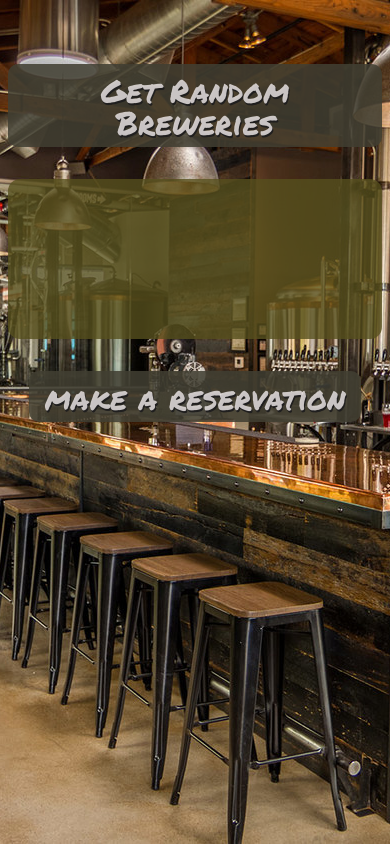
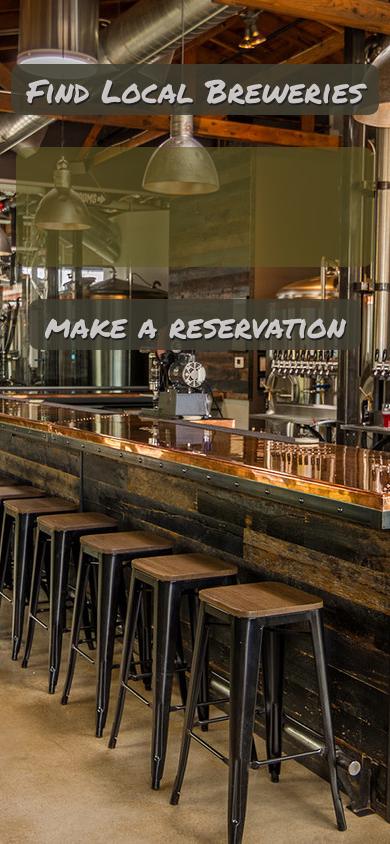
Before and after one commit to jessehunter311/charity-site, a plain HTML site: page index.html in a window 390 px wide. Drawn offline with Linux system fonts and the light colour scheme; files whose address does not match are found by name.

Commit message:
added media queries

```diff
--- a/index.html
+++ b/index.html
@@ -11,18 +11,23 @@
 <body>
     <div class="results">
         <div class="buttons">
-            <button id="btn">Get Random Breweries</button>
+            <button id="btn">Find Local Breweries</button>
         </div>
         <div id="result" class="result">
             <p>
             </p>
         </div>
     </div>
+
     <div id="reservation" class="buttons">
         <button id="btn">make a reservation</button>
     </div>
 
+
+
     <script src="C:\Users\311wa\Documents\CLproject\script.js"></script>
+
+
 
 </body>
 </html>
--- a/script.js
+++ b/script.js
@@ -18,7 +18,7 @@ function getRandomBrewery() {
 			 -<br />
 			 ${brew.street}<br />
 			 -<br />
-			 <a href='${brew.website_url}'>${brew.website_url}</a>`;
+			 <a target="_blank" rel="noopener noreferrer" href='${brew.website_url}'>Visit Site</a>`;
 			})
 			.catch((error) => {
 				console.error('Error:', error);
--- a/styles.css
+++ b/styles.css
@@ -15,13 +15,15 @@ body {
 }
 
 .result {
+    margin-right: 12rem;
+    margin-left: 12rem;
     font-family: 'Martel', serif;
     font-size: 2rem;
     padding: 2em;
     text-align: center;
     text-shadow: 2px 2px #201f1f;
     color: rgba(240, 239, 243, 0.897);
-    background-color: #57501ec9;
+    background-color: #635b249f;
     border-radius: 12px;
     -webkit-background-clip: padding-box;
     -moz-background-clip:    padding;
@@ -72,3 +74,34 @@ a {
     font-size: 24px;
     color: rgb(150, 187, 187);
 }
+
+.map {
+    display: flex;
+    align-items: center;
+    justify-content: center;
+}
+
+
+@media only screen and (max-width: 768px) {
+   .result {
+        margin-right: 4rem;
+        margin-left: 4rem;
+   }
+}
+
+@media only screen and (max-width: 550px) {
+    .result {
+        margin-right: .5rem;
+        margin-left: .5rem;
+        padding-left: 10px;
+        padding-right: 10px;
+        font-size: 1.5rem;
+    }
+  }
+
+  @media only screen and (max-width: 387px)  {
+  button {
+    margin-top: 0rem;
+    font-size: 1.5rem;
+}
+  }
```
